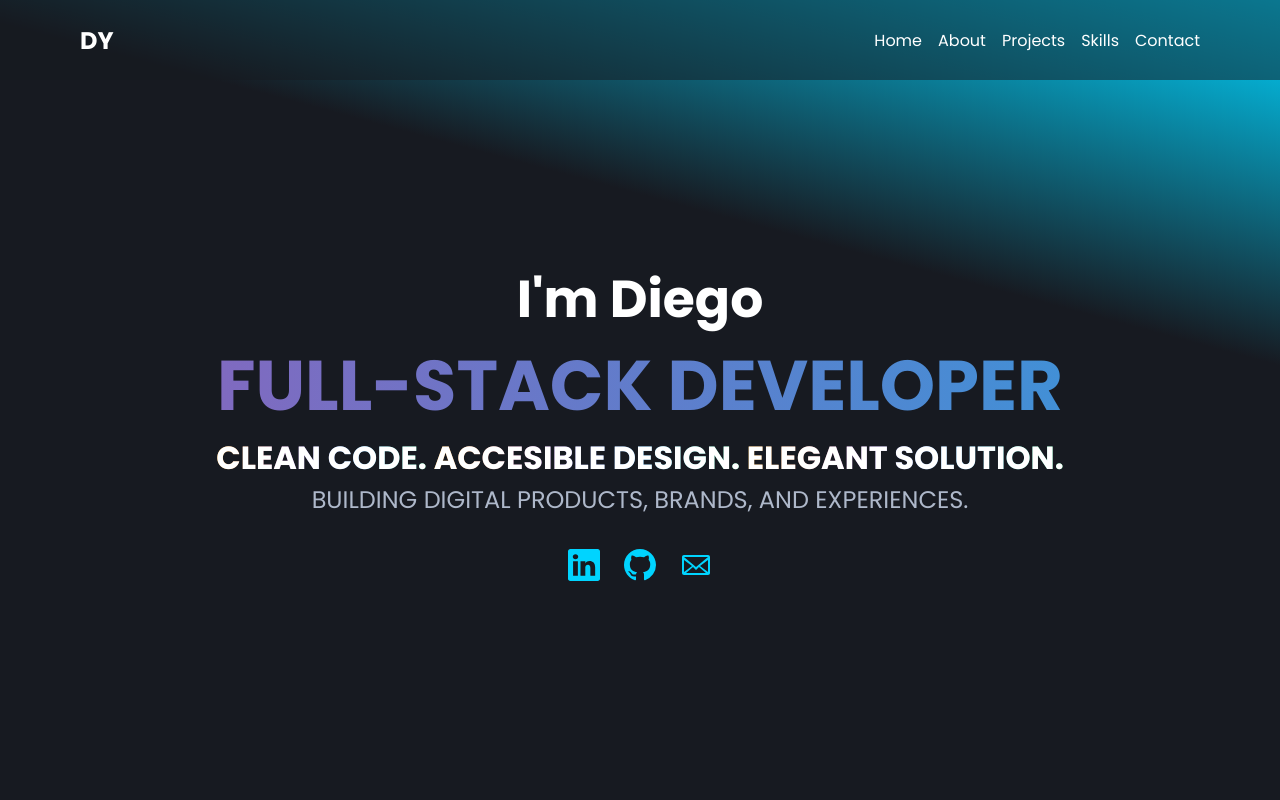
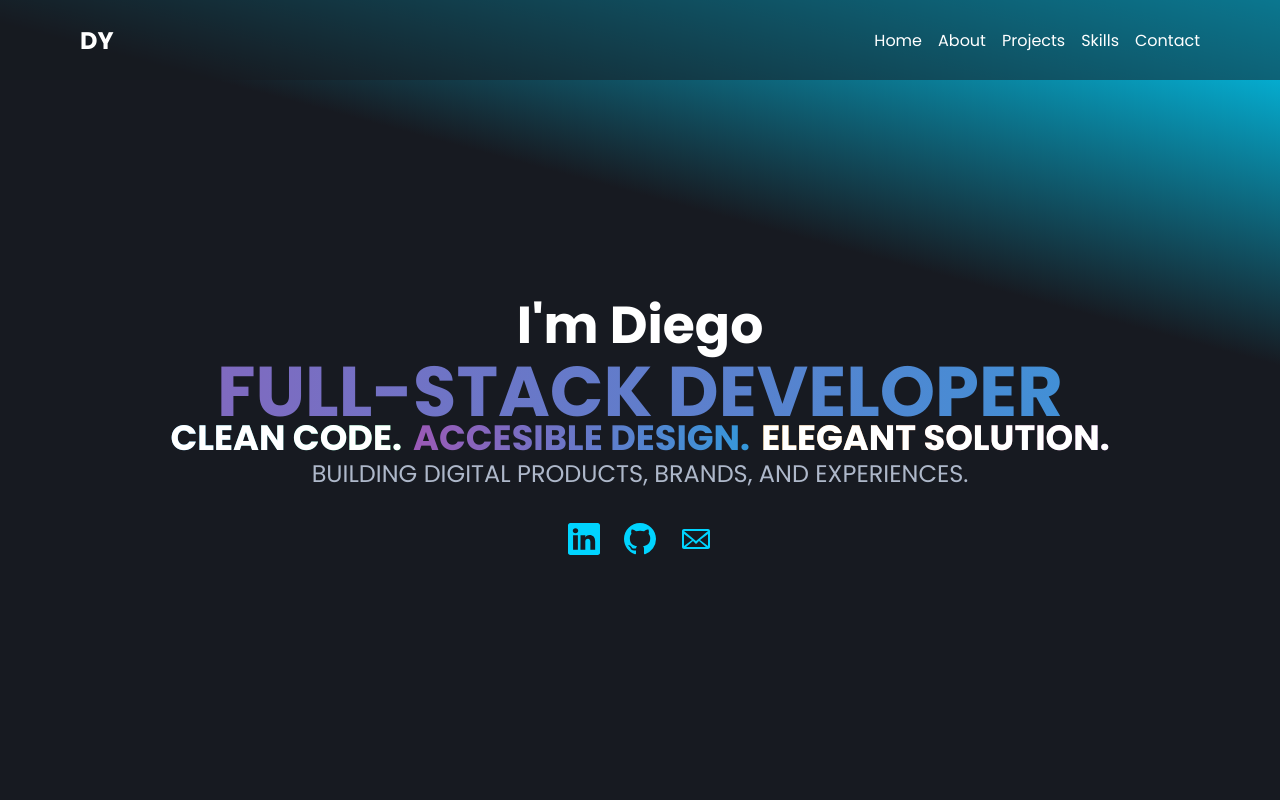
Before and after one commit to diegoyon/portfolio-v3, a React (Create React App) app: page / in a window 1280 px wide. Shown: the top 800 px of the page. Built offline with nearby package versions, Linux system fonts and the light colour scheme.

Commit message:
change chome colors

```diff
--- a/src/sections/Home/Home.css
+++ b/src/sections/Home/Home.css
@@ -22,7 +22,7 @@
 }
 
 .home h2 {
-  color: white;
+  /* color: white; */
   font-size: 3rem;
   line-height: 2.4rem;
   margin: 1rem 0;
@@ -39,33 +39,51 @@
   background-size: 500%;
 }
 
+.titles {
+  display: flex;
+  flex-direction: column;
+  font-size: 1.5rem;
+  line-height: 1.5rem;
+}
+
 .home h3 {
-  /* color: white; */
+  color: white;
   display: inline;
-  animation: slidein 2s ease-in;
-  color: transparent;
-  background-image: linear-gradient(
-    to left,
-    #2ecc71,
-    #3498db,
-    #9b59b6,
-    #f39c12
-  );
   background-clip: text;
-  animation: color 10s linear 0s infinite;
+}
+
+.home h3:nth-child(1) {
+  background-image: linear-gradient(to left, #2ecc71, #3498db);
+  animation: color 9s linear 0s infinite;
+}
+
+.home h3:nth-child(2) {
+  background-image: linear-gradient(to left, #3498db, #9b59b6);
+  animation: color 9s linear 3s infinite;
+}
+
+.home h3:nth-child(3) {
+  background-image: linear-gradient(to left, #9b59b6, #f39c12);
+  animation: color 9s linear 6s infinite;
 }
 
 @keyframes color {
   0% {
     color: white;
   }
-  40% {
+  11% {
     color: white;
   }
-  50% {
+  22% {
     color: transparent;
   }
-  60% {
+  44% {
+    color: transparent;
+  }
+  55% {
+    color: white;
+  }
+  66% {
     color: white;
   }
   100% {
@@ -143,11 +161,13 @@
   .home h2 {
     text-align: center;
     font-size: 4.4rem;
-    line-height: 4rem;
+    margin: 0;
+    /* line-height: 4rem; */
   }
 
   .home h3 {
-    font-size: 2rem;
+    font-size: 2.2rem;
+    line-height: 2.2rem;
   }
 
   .home h1 {
@@ -157,4 +177,9 @@
   .home p {
     font-size: 1.5rem;
   }
+
+  .titles {
+    flex-direction: row;
+    gap: 0.7rem;
+  }
 }
--- a/src/sections/Home/Home.js
+++ b/src/sections/Home/Home.js
@@ -9,9 +9,9 @@ const Home = () => {
       {/* <h3>Hey there!</h3> */}
       <h1>I'm Diego</h1>
       <h2>FULL-STACK DEVELOPER</h2>
-      <div>
-        <h3>CLEAN CODE. </h3>
-        <h3>ACCESIBLE DESIGN. </h3>
+      <div className="titles">
+        <h3>CLEAN CODE.</h3>
+        <h3>ACCESIBLE DESIGN.</h3>
         <h3>ELEGANT SOLUTION.</h3>
       </div>
       <p>BUILDING DIGITAL PRODUCTS, BRANDS, AND EXPERIENCES.</p>
```
